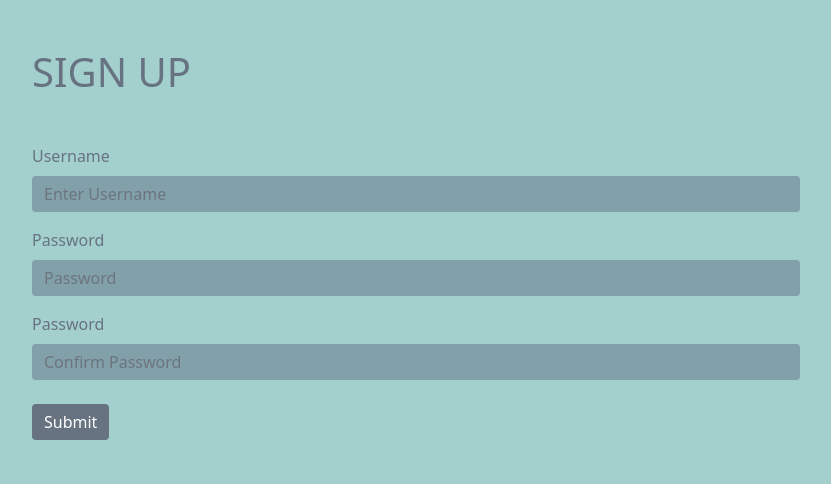
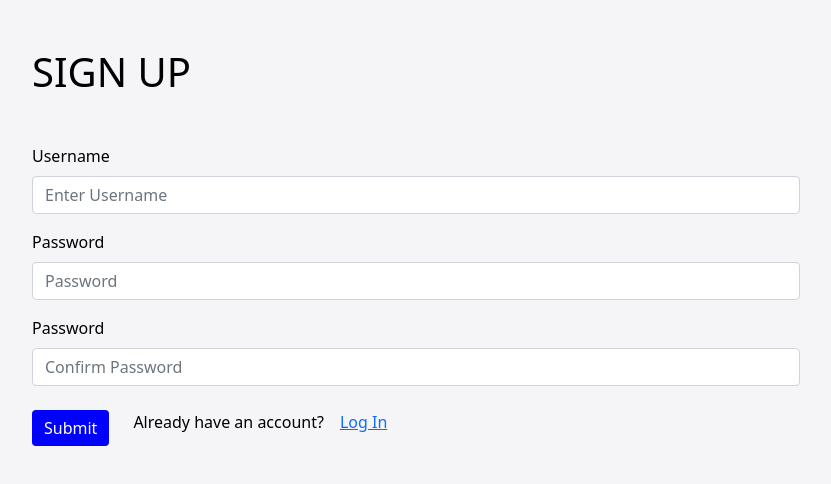
Before and after one commit to davud600/project-manager-2, a React (Create React App) app in the folder client/: page /signup in a window 1280 px wide. Shown: the top 484 px of the page, without its empty margins (224-1055 px from the left). Built offline with nearby package versions, Linux system fonts and the light colour scheme.

Commit message:
login-signup-pages

```diff
--- a/client/src/components/user/Login.js
+++ b/client/src/components/user/Login.js
@@ -1,21 +1,17 @@
+import { useNavigate } from "react-router-dom"
 import { Form, Button } from "react-bootstrap"
 import { useWindowDimensions } from "../../hooks/WindowDimensions"
-import { useColors } from "../../hooks/Colortheme"
 
 let isPhone, contentWidth
 
 export default function Login() {
   const { width, height } = useWindowDimensions()
-  const {
-    color3,
-    color4,
-    color5
-  } = useColors()
+  const navigate = useNavigate()
 
-  const BACKGROUND_COLOR = color3
-  const INPUT_BOX_COLOR = color5
-  const MAIN_TEXT_COLOR = color4
-  const BUTTON_COLOR = color4
+  const BACKGROUND_COLOR = "#f5f5f7"
+  const INPUT_BOX_COLOR = "white"
+  const MAIN_TEXT_COLOR = "black"
+  const BUTTON_COLOR = "blue"
 
   isPhone = height / width >= 16 / 16
   contentWidth = isPhone ? "75%":"60%"
@@ -35,8 +31,8 @@ export default function Login() {
           <Form.Control type="username" placeholder="Enter Username"
             style={{
               backgroundColor: INPUT_BOX_COLOR,
-              color: "white",
-              border: "none"
+              color: "black",
+              // border: "none"
             }}
           />
         </Form.Group>
@@ -46,8 +42,8 @@ export default function Login() {
           <Form.Control type="password" placeholder="Password"
             style={{
               backgroundColor: INPUT_BOX_COLOR,
-              color: "white",
-              border: "none"
+              color: "black",
+              // border: "none"
             }}
           />
         </Form.Group>
@@ -61,6 +57,13 @@ export default function Login() {
         }}>
           Submit
         </Button>
+        <Form.Label className="ms-4">Don't have an account?</Form.Label>
+        <a className="ms-3 p-0 btn-link"
+          style={{
+            cursor: "pointer"
+          }}
+          onClick={() => navigate('/signup')}
+        >Sign Up</a>
       </Form>
     </div>
   )
--- a/client/src/components/user/Signup.js
+++ b/client/src/components/user/Signup.js
@@ -1,21 +1,17 @@
+import { useNavigate } from "react-router-dom"
 import { Form, Button } from "react-bootstrap"
 import { useWindowDimensions } from "../../hooks/WindowDimensions"
-import { useColors } from "../../hooks/Colortheme"
 
 let isPhone, contentWidth
 
 export default function Signup() {
   const { width, height } = useWindowDimensions()
-  const {
-    color4,
-    color5,
-    color6
-  } = useColors()
+  const navigate = useNavigate()
 
-  const BACKGROUND_COLOR = color6
-  const INPUT_BOX_COLOR = color5
-  const MAIN_TEXT_COLOR = color4
-  const BUTTON_COLOR = color4
+  const BACKGROUND_COLOR = "#f5f5f7"
+  const INPUT_BOX_COLOR = "white"
+  const MAIN_TEXT_COLOR = "black"
+  const BUTTON_COLOR = "blue"
 
   isPhone = height / width >= 16 / 16
   contentWidth = isPhone ? "75%":"60%"
@@ -35,8 +31,8 @@ export default function Signup() {
           <Form.Control type="username" placeholder="Enter Username"
             style={{
               backgroundColor: INPUT_BOX_COLOR,
-              color: "white",
-              border: "none"
+              color: "black",
+              // border: "none"
             }}
           />
         </Form.Group>
@@ -46,8 +42,8 @@ export default function Signup() {
           <Form.Control type="password" placeholder="Password"
             style={{
               backgroundColor: INPUT_BOX_COLOR,
-              color: "white",
-              border: "none"
+              color: "black",
+              // border: "none"
             }}
           />
         </Form.Group>
@@ -56,8 +52,8 @@ export default function Signup() {
           <Form.Control type="password" placeholder="Confirm Password"
             style={{
               backgroundColor: INPUT_BOX_COLOR,
-              color: "white",
-              border: "none"
+              color: "black",
+              // border: "none"
             }}
           />
         </Form.Group>
@@ -68,6 +64,13 @@ export default function Signup() {
         }}>
           Submit
         </Button>
+        <Form.Label className="ms-4">Already have an account?</Form.Label>
+        <a className="ms-3 p-0 btn-link"
+          style={{
+            cursor: "pointer"
+          }}
+          onClick={() => navigate('/login')}
+        >Log In</a>
       </Form>
     </div>
   )
```
